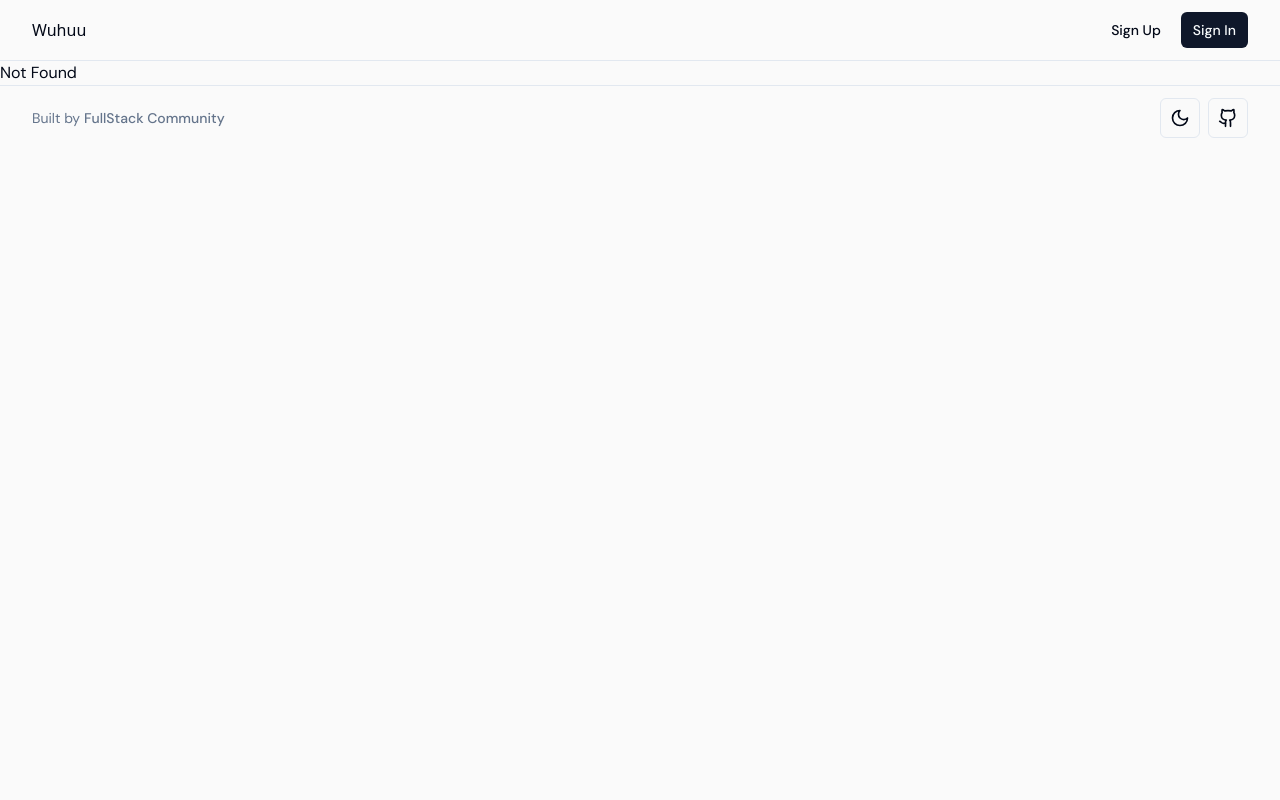
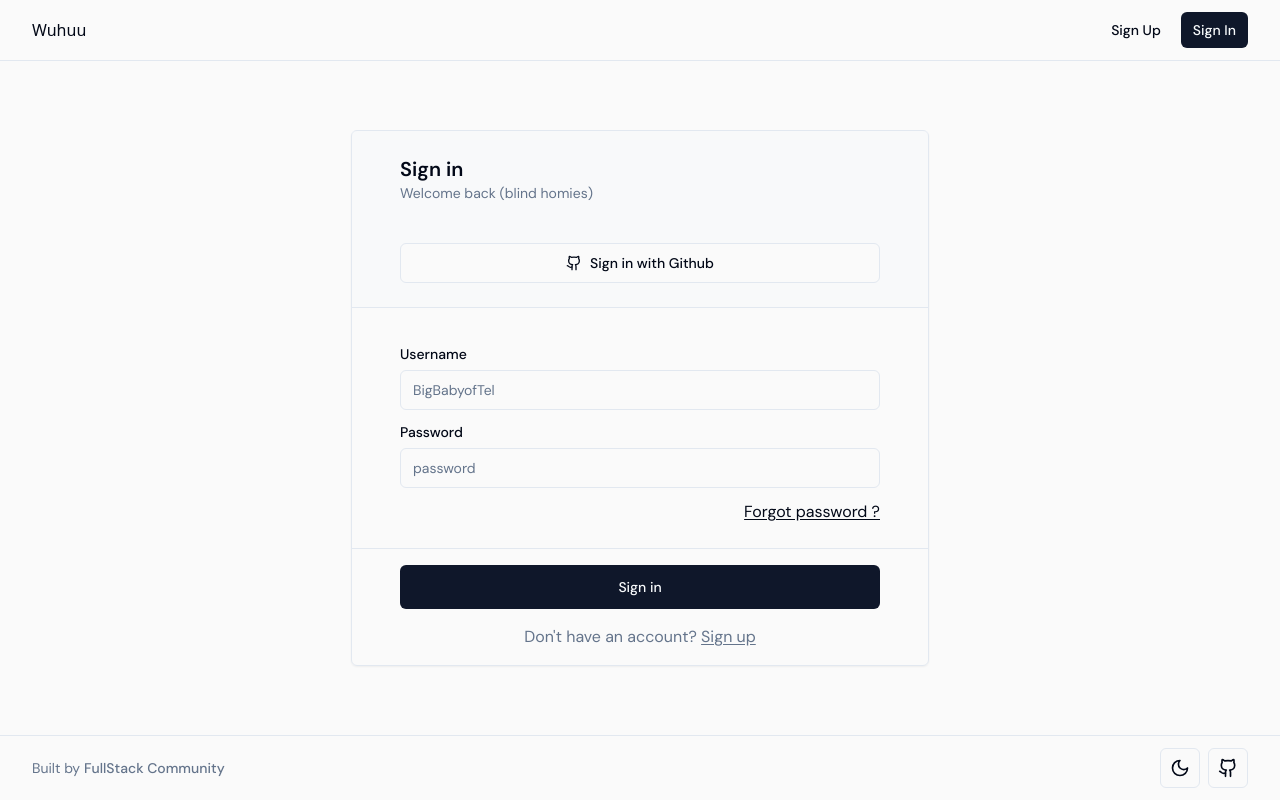
Before and after one commit to BigBabyofTel/linear-app, a React (Vite) app in the folder frontend/: page /signin in a window 1280 px wide. Before the commit this address had no page. Built offline with nearby package versions, Linux system fonts and the light colour scheme.

Commit message:
Feat: sign in added

```diff
--- a/frontend/src/routeTree.gen.ts
+++ b/frontend/src/routeTree.gen.ts
@@ -18,6 +18,7 @@ import { Route as rootRoute } from './routes/__root'
 
 const TestLazyImport = createFileRoute('/test')()
 const SignupLazyImport = createFileRoute('/signup')()
+const SigninLazyImport = createFileRoute('/signin')()
 const AboutLazyImport = createFileRoute('/about')()
 const IndexLazyImport = createFileRoute('/')()
 
@@ -32,6 +33,11 @@ const SignupLazyRoute = SignupLazyImport.update({
   path: '/signup',
   getParentRoute: () => rootRoute,
 } as any).lazy(() => import('./routes/signup.lazy').then((d) => d.Route))
+
+const SigninLazyRoute = SigninLazyImport.update({
+  path: '/signin',
+  getParentRoute: () => rootRoute,
+} as any).lazy(() => import('./routes/signin.lazy').then((d) => d.Route))
 
 const AboutLazyRoute = AboutLazyImport.update({
   path: '/about',
@@ -55,6 +61,10 @@ declare module '@tanstack/react-router' {
       preLoaderRoute: typeof AboutLazyImport
       parentRoute: typeof rootRoute
     }
+    '/signin': {
+      preLoaderRoute: typeof SigninLazyImport
+      parentRoute: typeof rootRoute
+    }
     '/signup': {
       preLoaderRoute: typeof SignupLazyImport
       parentRoute: typeof rootRoute
@@ -71,6 +81,7 @@ declare module '@tanstack/react-router' {
 export const routeTree = rootRoute.addChildren([
   IndexLazyRoute,
   AboutLazyRoute,
+  SigninLazyRoute,
   SignupLazyRoute,
   TestLazyRoute,
 ])
--- /dev/null
+++ b/frontend/src/routes/signin.lazy.tsx
@@ -0,0 +1,80 @@
+import { Icons } from '@/components/icons'
+import { Button } from '@/components/ui/button'
+import { Input } from '@/components/ui/input'
+import { cn } from '@/lib/utils'
+import { createLazyFileRoute, Link } from '@tanstack/react-router'
+import { zodResolver } from '@hookform/resolvers/zod'
+import * as z from "zod"
+import { useForm, SubmitHandler } from 'react-hook-form'
+
+export const Route = createLazyFileRoute('/signin')({
+  component: Signin,
+})
+
+const signinSchema = z.object({
+  username: z.string().trim(),
+  password: z.string()
+})
+
+type signinSchema = z.infer<typeof signinSchema>
+
+
+export function Signin() {
+
+  const {
+    register,
+    handleSubmit,
+    formState: { errors },
+  } = useForm<signinSchema>({
+    resolver: zodResolver(signinSchema),
+  });
+
+  const link = <Link to="/signup" className="underline underline-offset-2">Sign up</Link>
+  const forgot = <Link to="/forgot-password" className="underline underline-offset-2">Forgot password ?</Link>
+  const onSubmit: SubmitHandler<signinSchema> = (data) => console.log(data);
+
+  return (
+    <main className="grid flex-1 place-items-center">
+      <form className="grid rounded-md border border-border shadow-sm" onSubmit={(e) => handleSubmit(onSubmit)(e)}>
+        <div className="grid place-items-start border-b border-border bg-accent/30 px-12 py-6">
+          <h2 className="text-xl font-semibold">Sign in</h2>
+          <p className="text-sm text-muted-foreground">Welcome back (blind homies)</p>
+          <Button className="mt-10 w-full" variant="outline">
+            <Icons.Github className="mr-2 size-4" />
+            Sign in with Github
+          </Button>
+        </div>
+        <div className="grid gap-3 px-12 py-6">
+          <div className="grid gap-1.5"></div>
+          <div className="grid gap-1.5">
+            <label className="text-sm font-medium">Username</label>
+            <Input
+              className={cn("md:min-w-[30rem]", errors.username && "ring-2 ring-destructive")}
+              {...register("username")}
+              placeholder="BigBabyofTel"
+              type="text"
+            />
+            {errors.username && <p className="text-sm text-destructive">{errors.username.message}</p>}
+          </div>
+          <div className="grid gap-1.5">
+            <label className="text-sm font-medium">Password</label>
+            <Input
+              className={cn("md:min-w-[30rem]", errors.password && "ring-2 ring-destructive")}
+              {...register("password")}
+              placeholder="password"
+              type="email"
+            />
+            {errors.password && <p className="text-sm text-destructive">{errors.password.message}</p>}
+          </div>
+          <p className='text-right'>{forgot}</p>
+        </div>
+        <div className="border-t border-border px-12 py-4">
+          <Button className="w-full" variant="default" size="lg">
+            Sign in
+          </Button>
+          <p className="mt-4 text-center text-muted-foreground">Don't have an account? {link}</p>
+        </div>
+      </form>
+    </main>
+  )
+}
--- a/frontend/src/routes/signup.lazy.tsx
+++ b/frontend/src/routes/signup.lazy.tsx
@@ -1,10 +1,11 @@
-import { createLazyFileRoute } from "@tanstack/react-router";
+import { createLazyFileRoute, Link } from "@tanstack/react-router";
 import { SubmitHandler, useForm } from "react-hook-form";
 import * as z from "zod";
 import { Input } from "@/components/ui/input";
 import { Button } from "@/components/ui/button";
 import { zodResolver } from "@hookform/resolvers/zod";
 import { cn } from "@/lib/utils";
+import { Icons } from "@/components/icons";
 
 export const Route = createLazyFileRoute("/signup")({
   component: Signup,
@@ -38,6 +39,7 @@ export function Signup() {
     resolver: zodResolver(signupSchema),
   });
 
+const link = <Link to="/signin" className="underline underline-offset-2">Sign in</Link>;
   const onSubmit: SubmitHandler<SignupSchema> = (data) => console.log(data);
 
   console.log(errors);
@@ -47,8 +49,13 @@ export function Signup() {
         <div className="grid place-items-start border-b border-border bg-accent/30 px-12 py-6">
           <h2 className="text-xl font-semibold">Sign up</h2>
           <p className="text-sm text-muted-foreground">We won't sell your data to Bejing ( trust us )</p>
+          <Button className="mt-10 w-full" variant="outline">
+            <Icons.Github className="mr-2 size-4" />
+            Sign up with Github
+          </Button>
         </div>
         <div className="grid gap-3 px-12 py-6">
+          <div className="grid gap-1.5"></div>
           <div className="grid gap-1.5">
             <label className="text-sm font-medium">Username</label>
             <Input
@@ -60,19 +67,27 @@ export function Signup() {
             {errors.username && <p className="text-sm text-destructive">{errors.username.message}</p>}
           </div>
           <div className="grid gap-1.5">
-          <label className="text-sm font-medium">Email</label>
-            <Input className={cn("md:min-w-[30rem]", errors.email && "ring-2 ring-destructive")}
-            {...register("email")} placeholder="BigB@bossenterprises.com" type="email" />
+            <label className="text-sm font-medium">Email</label>
+            <Input
+              className={cn("md:min-w-[30rem]", errors.email && "ring-2 ring-destructive")}
+              {...register("email")}
+              placeholder="BigB@bossenterprises.com"
+              type="email"
+            />
             {errors.email && <p className="text-sm text-destructive">{errors.email.message}</p>}
           </div>
           <div className="grid gap-1.5">
-          <label className="text-sm font-medium">Password</label>
-            <Input className={cn("md:min-w-[30rem]", errors.password && "ring-2 ring-destructive")}
-            {...register("password")} placeholder="Password" type="password" />
+            <label className="text-sm font-medium">Password</label>
+            <Input
+              className={cn("md:min-w-[30rem]", errors.password && "ring-2 ring-destructive")}
+              {...register("password")}
+              placeholder="Password"
+              type="password"
+            />
             {errors.password && <p className="text-sm text-destructive">{errors.password.message}</p>}
           </div>
           <div className="grid gap-1.5">
-          <label className="text-sm font-medium">Confirm Password</label>
+            <label className="text-sm font-medium">Confirm Password</label>
             <Input
               className={cn("md:min-w-[30rem]", errors.confirmPassword && "ring-2 ring-destructive")}
               {...register("confirmPassword")}
@@ -82,8 +97,11 @@ export function Signup() {
             {errors.confirmPassword && <p className="text-sm text-destructive">{errors.confirmPassword.message}</p>}
           </div>
         </div>
-        <div className="flex justify-end border-t border-border px-12 py-4">
-          <Button variant="default">Sign up</Button>
+        <div className="border-t border-border px-12 py-4">
+          <Button className="w-full" variant="default" size="lg">
+            Sign up
+          </Button>
+          <p className="mt-4 text-center text-muted-foreground">Already a user? {link}</p>
         </div>
       </form>
     </main>
```
Also changed, not shown: frontend/src/components/icons.tsx (+11 -1 lines).
